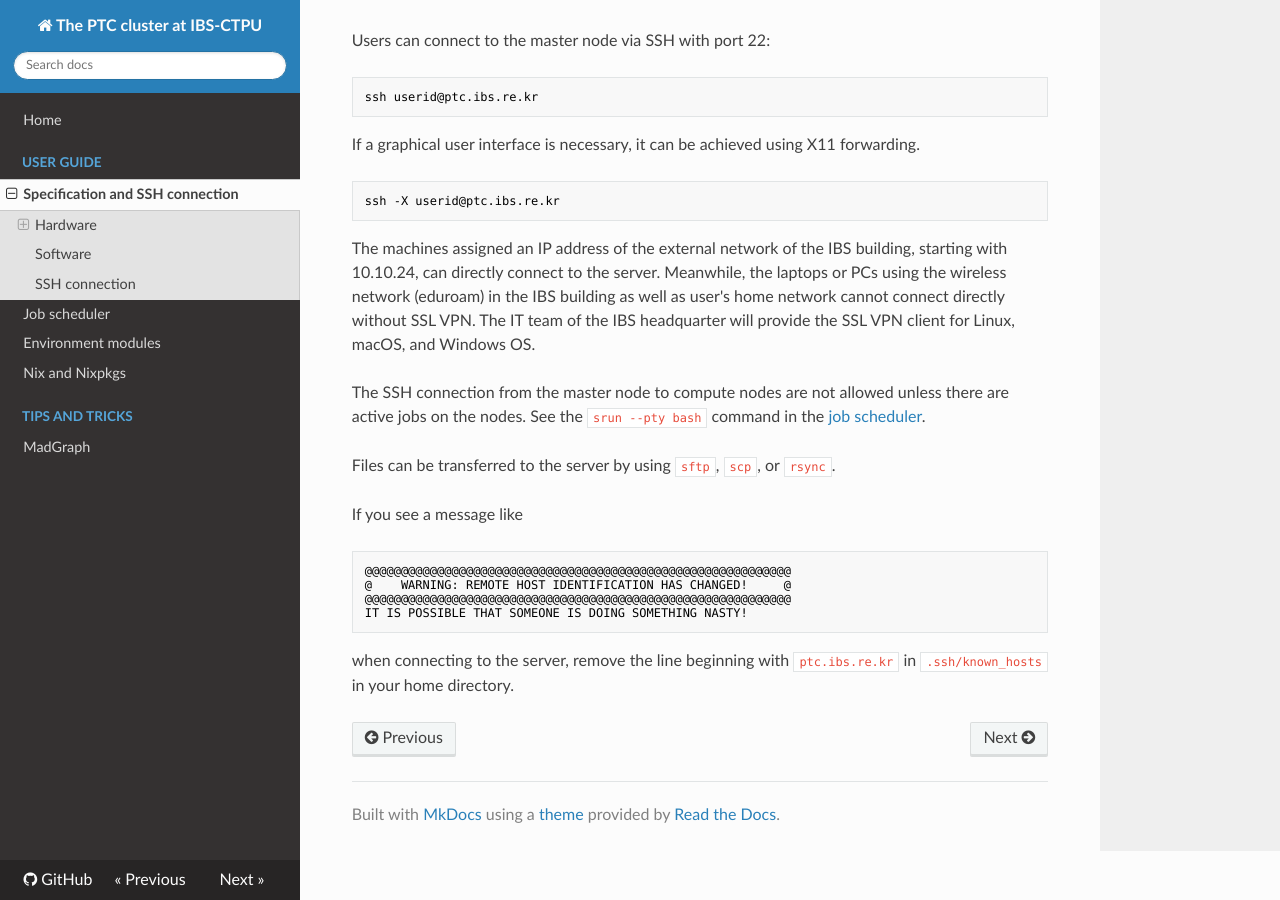
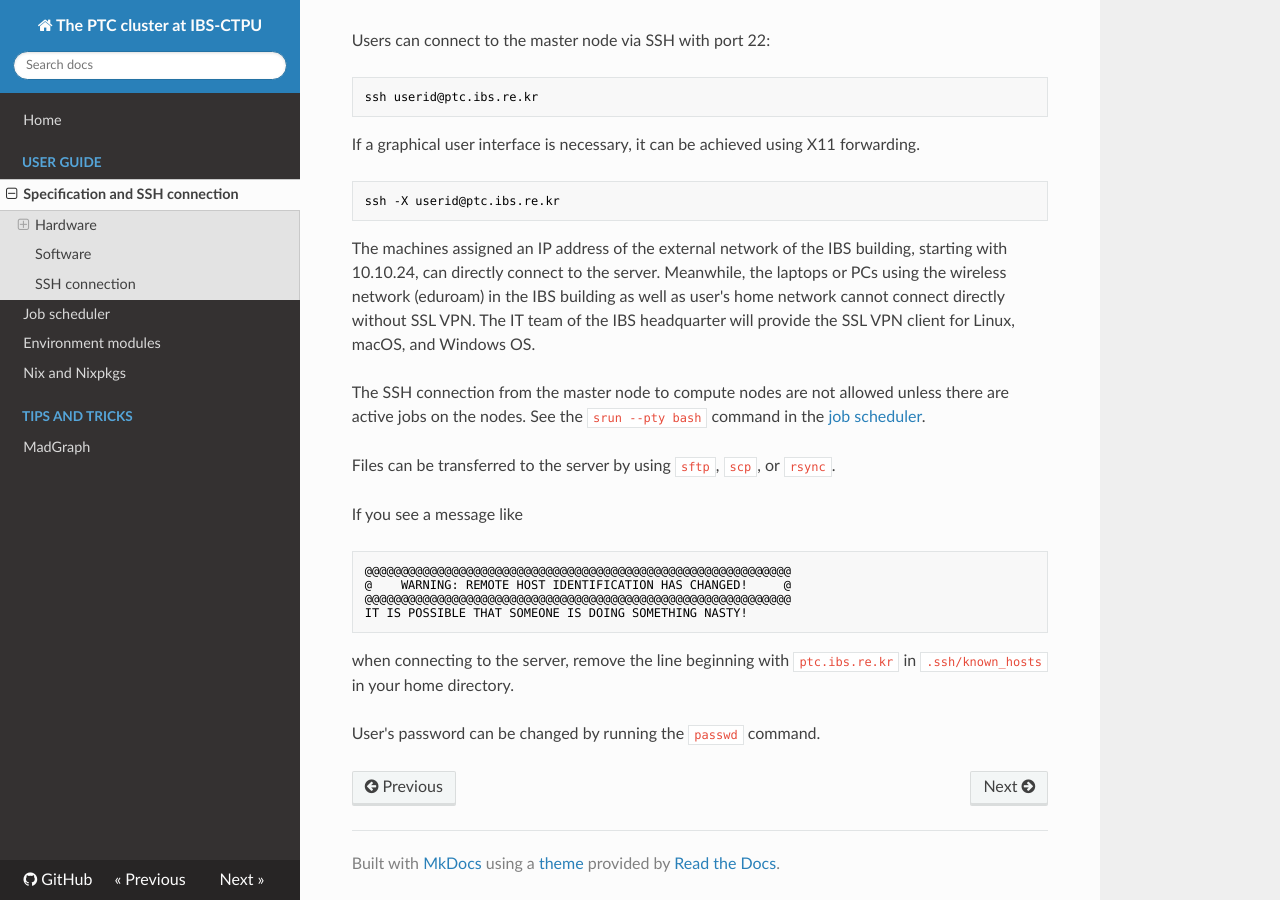
Before and after one commit to cbpark/ptc-cluster, an MkDocs documentation site: the page built from docs/specification.md, in a window 1280 px wide and 900 px high, scrolled down 1949 px. Built offline with MkDocs 1.6.1, drawn with Linux system fonts in a browser that asks for light colours; nearby versions of some CDN libraries; old or Windows-style settings are respelled for this version of MkDocs.

Commit message:
Chang user password

````diff
--- a/docs/specification.md
+++ b/docs/specification.md
@@ -78,3 +78,5 @@ IT IS POSSIBLE THAT SOMEONE IS DOING SOMETHING NASTY!
 ```
 
 when connecting to the server, remove the line beginning with `ptc.ibs.re.kr` in `.ssh/known_hosts` in your home directory.
+
+User's password can be changed by running the `passwd` command.
````
